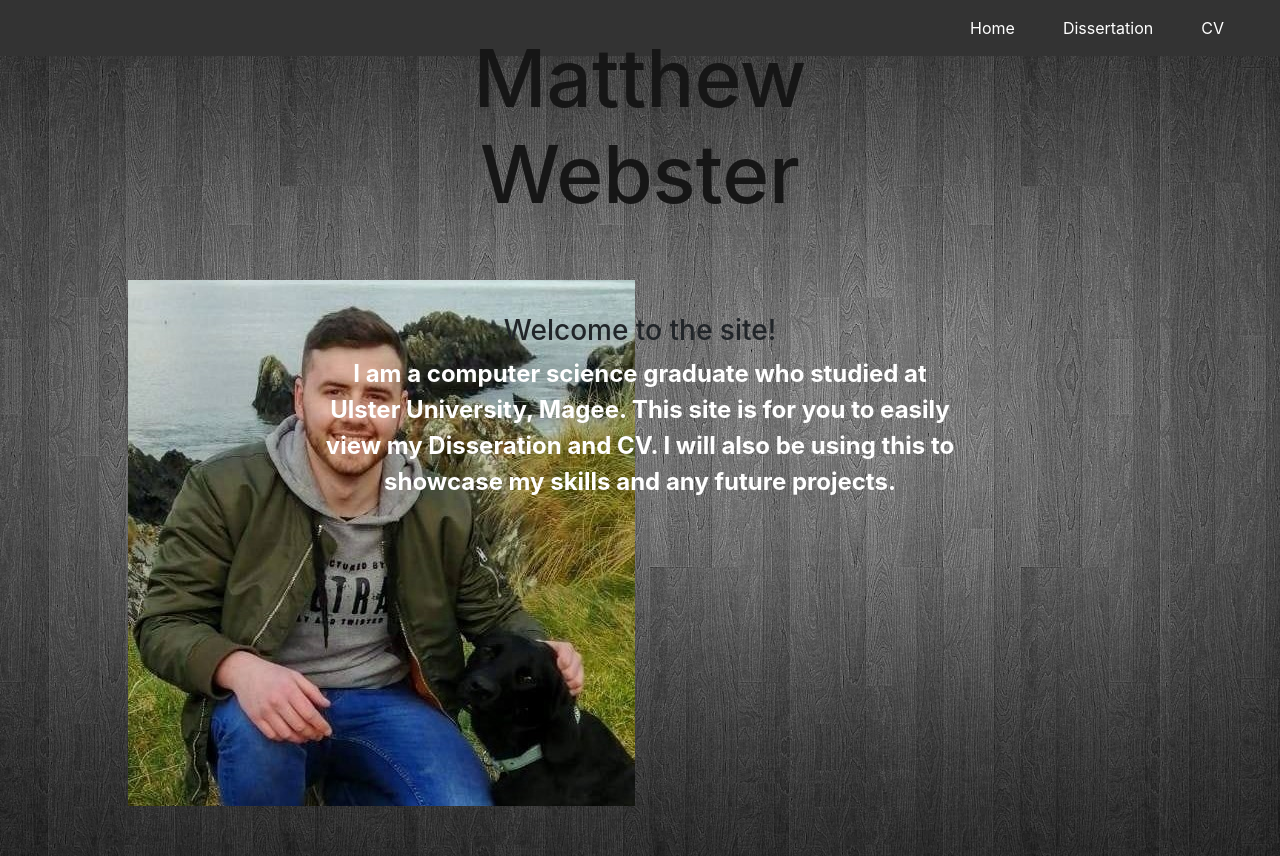
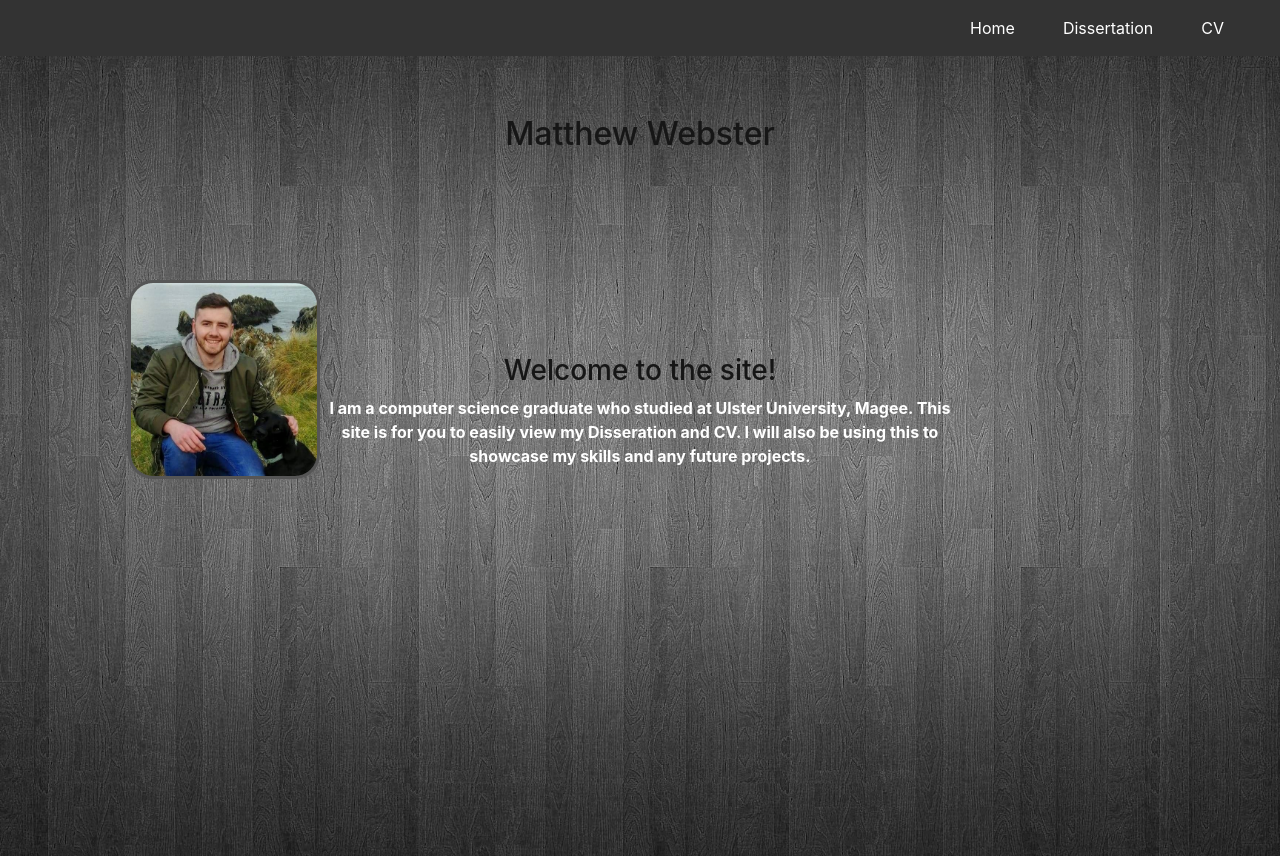
Before and after one commit to Webster939/Website, a plain HTML site: page index.html in a window 1280 px wide. Drawn offline with nearby package versions, Linux system fonts and the light colour scheme.

Commit message:
Update main.css

```diff
--- a/CSS/main.css
+++ b/CSS/main.css
@@ -42,7 +42,6 @@ body {
     top: 10%;
     transform: translate(-50%, -55%);
     text-align: center;
-    font-size: 500%;
 }
 .description {
     left: 50%;
@@ -52,15 +51,13 @@ body {
     text-align: center;
 }
 
-.description h1 {
-    font-size: 4rem;
+.description h3 {
     color: #161616;
 }
 
 .description b {
     color: #fff;
-    font-size: 1.5rem;
-    line-height: 1.5;
+
 }
 .Me {
     width: 50%;
@@ -70,10 +67,14 @@ body {
     position: absolute;
 }
 
-.CVimg{
-    width: 30%;
+.img-fluid{
+    display: block;
+    width: 40%;
+    max-width: 30%;
+    height: auto;
     border: 3px solid #555;
     border-radius: 25px;
+
 }
 
 
```
